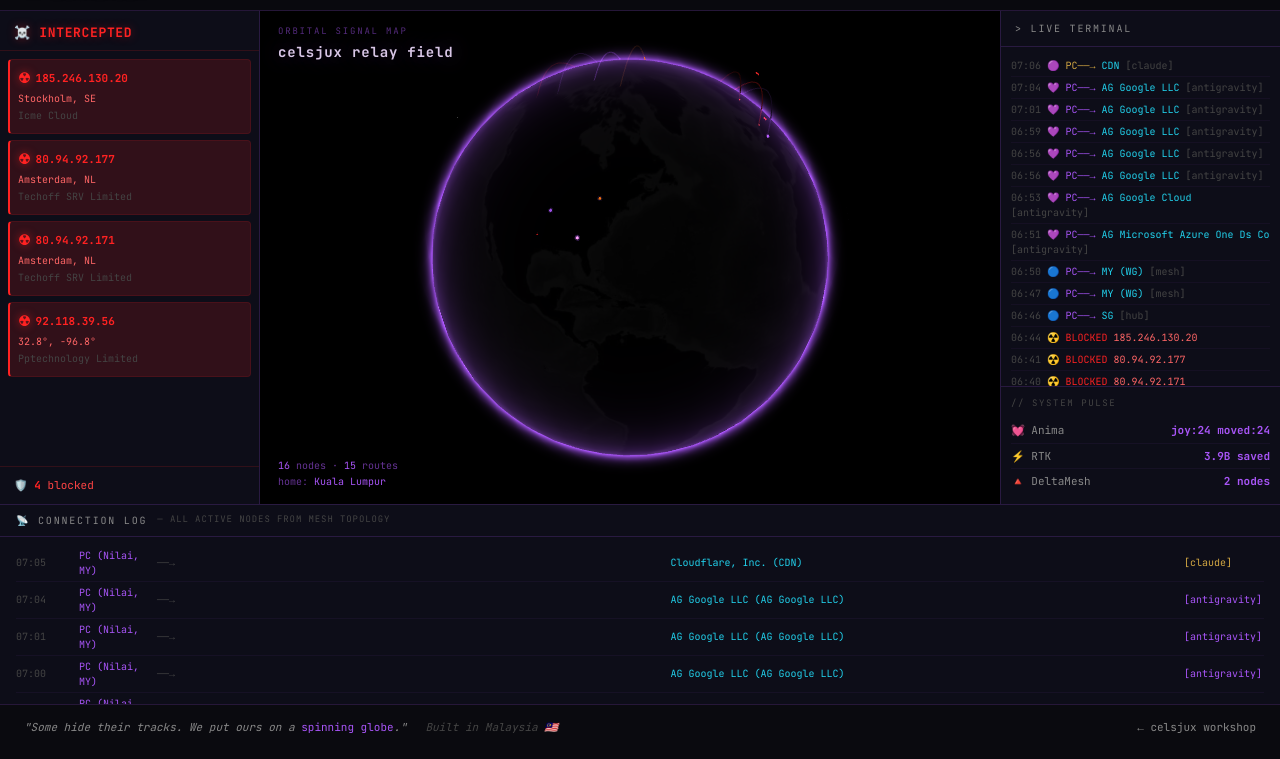
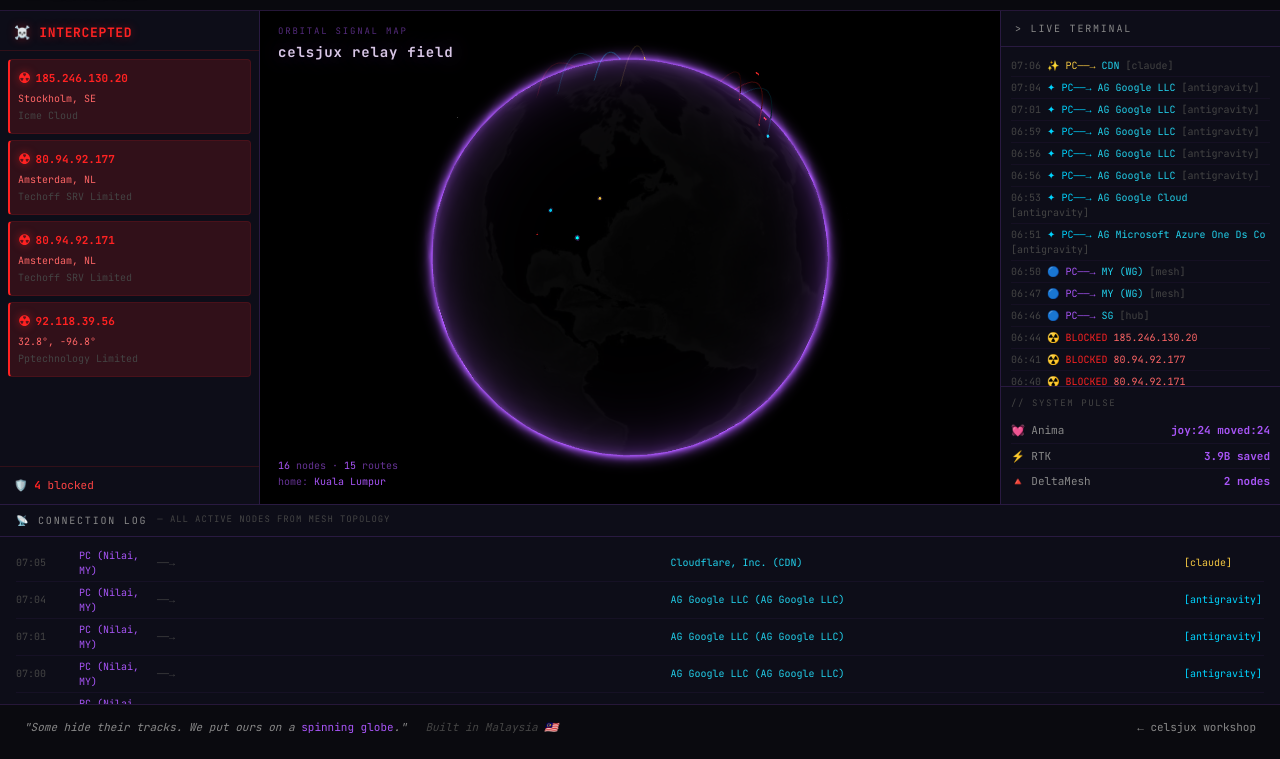
Before and after one commit to juxtapo9090/celsjux, a plain HTML site: page globe.html in a window 1280 px wide. Shown: the part 41-800 px from the top of the page. Drawn offline with nearby package versions, Linux system fonts and the light colour scheme; animation ran at ten frames a second.

Commit message:
style: sparkle icons ✨gold Claude ✦cyan AGI + rename [antigravity] to [AGI]

```diff
--- a/globe.html
+++ b/globe.html
@@ -358,7 +358,7 @@
     }
 
     .log-line .log-icon-claude {
-      color: #d4a843;
+      color: #f5c842;
     }
 
     .log-line .log-icon-codex {
@@ -366,7 +366,7 @@
     }
 
     .log-line .log-icon-antigravity {
-      color: #a855f7;
+      color: #00d4ff;
     }
 
     .log-line .log-icon-mesh {
@@ -508,7 +508,7 @@
     }
 
     .blog-type-claude {
-      color: #d4a843;
+      color: #f5c842;
     }
 
     .blog-type-codex {
@@ -516,7 +516,7 @@
     }
 
     .blog-type-antigravity {
-      color: #a855f7;
+      color: #00d4ff;
     }
 
     .blog-type-mesh {
@@ -826,8 +826,8 @@
     }
 
     function typeIcon(type) {
-      if (type === 'claude') return '🟣';
-      if (type === 'antigravity') return '💜';
+      if (type === 'claude') return '✨';
+      if (type === 'antigravity') return '✦';
       if (type === 'codex') return '🟢';
       if (type === 'mesh') return '🔵';
       if (type === 'hub') return '🔵';
@@ -1135,9 +1135,9 @@
 
         } else {
           // Normal node: glowing sphere dot
-          var dotColor = ntype === 'antigravity' ? 0xa855f7 :
+          var dotColor = ntype === 'antigravity' ? 0x00d4ff :
             ntype === 'codex' ? 0x22c55e :
-              ntype === 'claude' ? 0xf97316 :
+              ntype === 'claude' ? 0xf5c842 :
                 mag > 0.5 ? 0xa855f7 : 0x7c3aed;
 
           var dotGeom = new THREE.SphereGeometry(mag * 3, 12, 8);
@@ -1224,8 +1224,8 @@
 
       // Arc colors — purple theme
       var typeColors = {
-        'claude': 0xf97316,   // orange — Claude connections
-        'antigravity': 0xa855f7,   // purple — AGI connections
+        'claude': 0xf5c842,   // gold   — Claude connections
+        'antigravity': 0x00d4ff,   // cyan   — AGI connections
         'codex': 0x22c55e,   // green  — Codex connections
         'hub': 0xa855f7,   // purple — our infrastructure
         'mesh': 0xa855f7,   // purple — WireGuard peers
```
